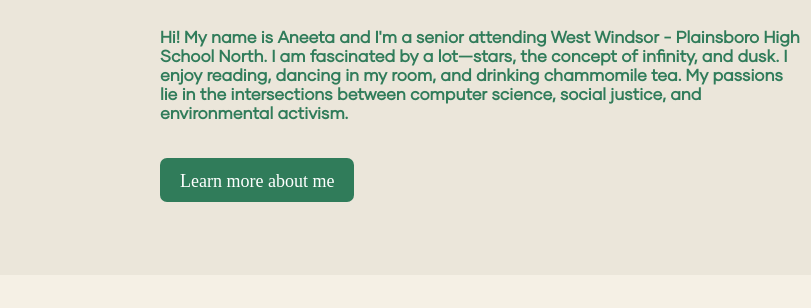
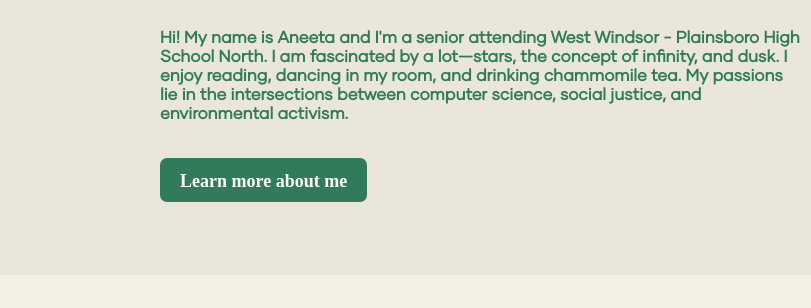
Before and after one commit to aneetat1/aneeta, a plain HTML site: page index.html in a window 1280 px wide. Shown: the part 209-517 px from the top of the page, 0-811 px from the left. Drawn offline with Linux system fonts and the light colour scheme; files whose address does not match are found by name.

Commit message:
Update index.html

```diff
--- a/index.html
+++ b/index.html
@@ -41,7 +41,7 @@
             <div class="left-side">
                 <h1 id="planet-title">Aneeta Thokkadam</h1>
                 <h3 style="font-size: 16.5px">Hi! My name is Aneeta and I'm a senior attending West Windsor - Plainsboro High School North. I am fascinated by a lot—stars, the concept of infinity, and dusk. I enjoy reading, dancing in my room, and drinking chammomile tea. My passions lie in the intersections between computer science, social justice, and environmental activism.</h3>
-                <a href="#learn"><button id="learn-button">Learn more about me</button></a>
+		    <a href="#learn"><button id="learn-button"><b>Learn more about me</b></button></a>
             </div>
             <img id="home-img" src="https://i.ibb.co/GRHF0Kj/Untitled-drawing.png">
         </div>
```
